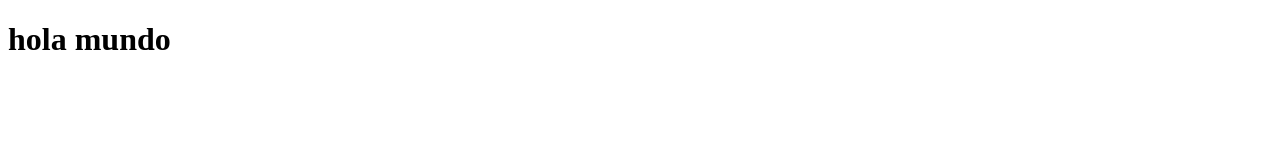
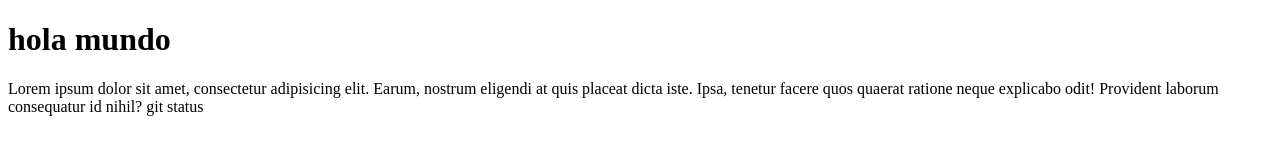
Before and after one commit to AdlerMatos/repositorio, a plain HTML site: page index.html in a window 1280 px wide. Drawn offline with Linux system fonts and the light colour scheme.

Commit message:
modificaciones

```diff
--- a/index.html
+++ b/index.html
@@ -7,5 +7,11 @@
   </head>
   <body>
     <h1>hola mundo</h1>
+    <p>
+      Lorem ipsum dolor sit amet, consectetur adipisicing elit. Earum, nostrum
+      eligendi at quis placeat dicta iste. Ipsa, tenetur facere quos quaerat
+      ratione neque explicabo odit! Provident laborum consequatur id nihil?
+    git status
+  </p>
   </body>
 </html>
```
